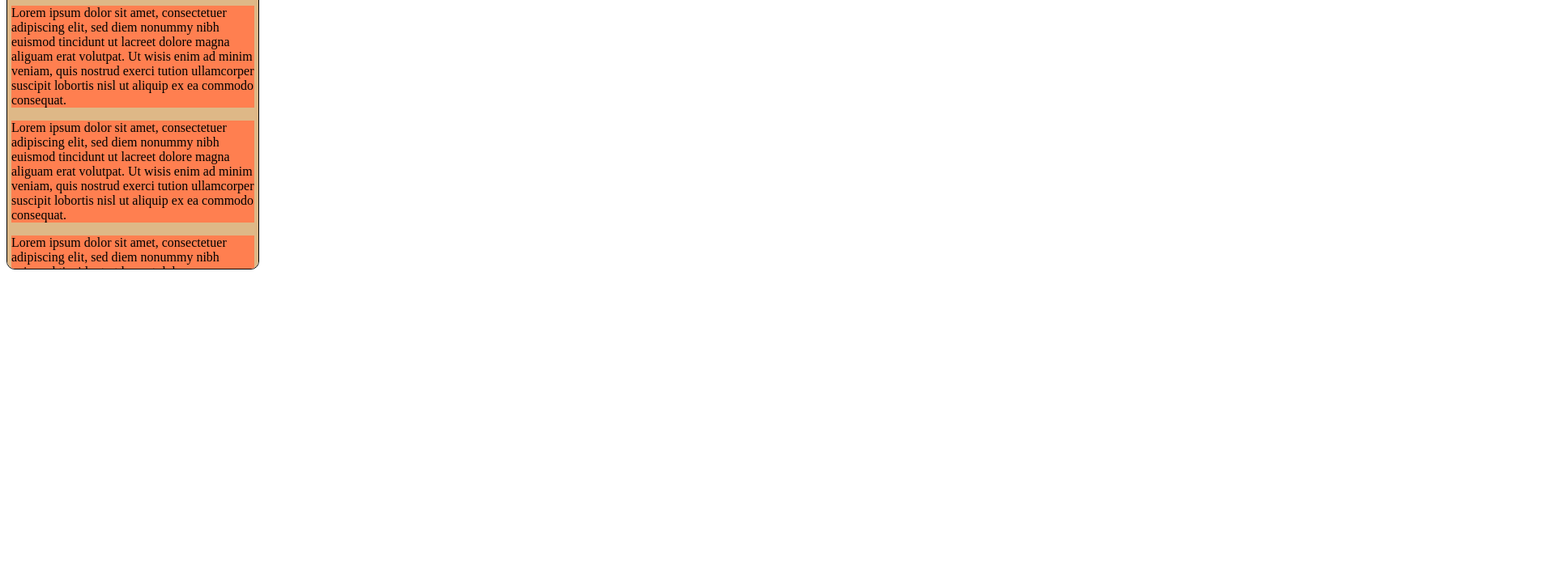
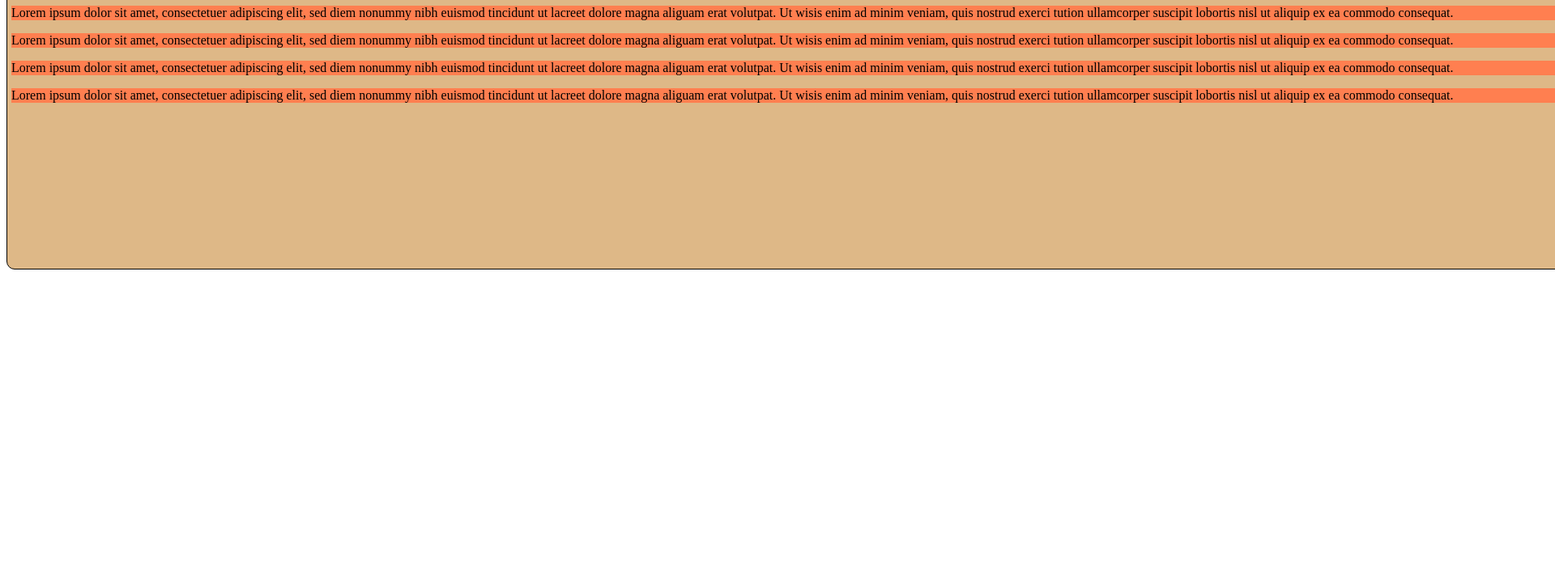
Before and after one commit to Slonik1990/golova, a plain HTML site: page index.html in a window 1280 px wide. Shown: the part 87-800 px from the top of the page at 81% size, 1920 px wide, since content can reach past the window. Drawn offline with Linux system fonts and the light colour scheme.

Commit message:
thirad commit

```diff
--- a/index.html
+++ b/index.html
@@ -6,7 +6,7 @@
     <style>
         .layer {
             overflow: scroll; /* Добавляем полосы прокрутки */
-            width: 300px; /* Ширина блока */
+            width: 3000px; /* Ширина блока */
             height: 400px; /* Высота блока */
             padding: 5px; /* Поля вокруг текста */
             border: solid 1px black; /* Параметры рамки */
```
